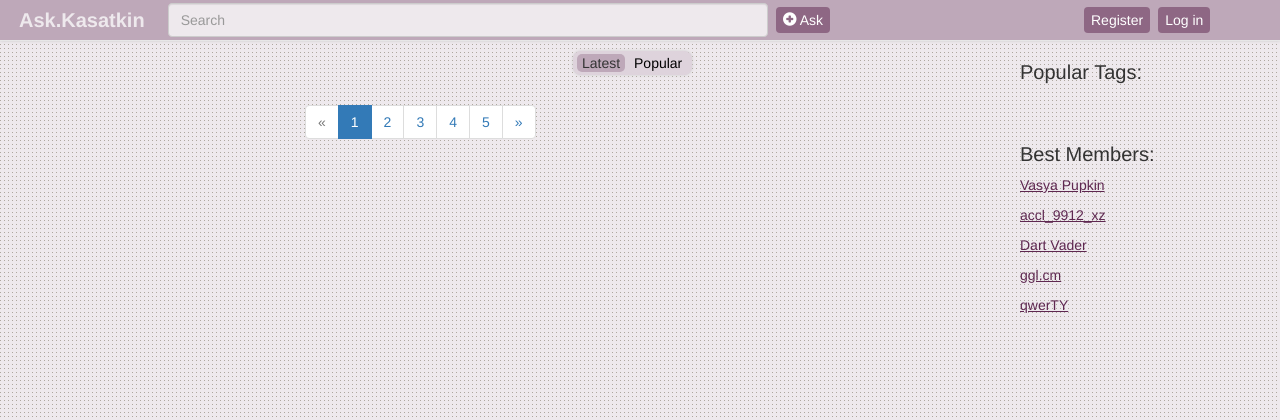
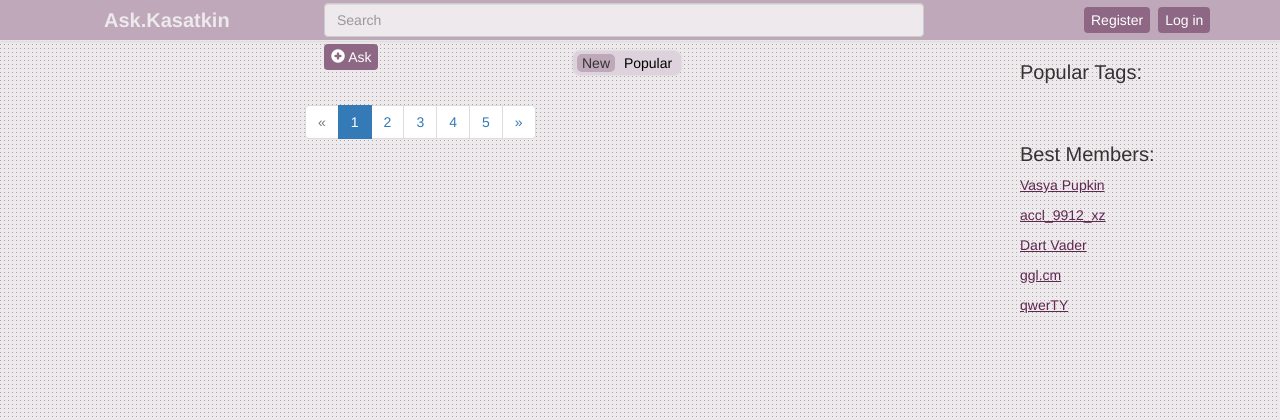
Before and after one commit to d3QUone/ask_kasatkin, a Django app: page / in a window 1280 px wide. Shown: the top 420 px of the page. Run offline with Django 3.2, Linux system fonts and the light colour scheme; data that the repository does not hold is empty; some libraries are stand-ins or nearby versions.

Commit message:
making search ...

```diff
--- a/ask_kasatkin/core/views.py
+++ b/ask_kasatkin/core/views.py
@@ -218,13 +218,20 @@ def all_by_tag(request, tag_n=None):
     return render(request, "core__by_tag.html", data)
 
 
-##### AJAX (POST) methods #####
+##### jQuery-AJAX (POST) methods #####
 
-# !!! same template to search by tag OR by name
-# even everything the same... different sources of data only
+# I'll use this for all searches..
+#
+# - add a page dividing results by tag / by question ???
+#
 @csrf_exempt
 def search(request):
     if request.method == "POST":
+        input = request.POST["input"]
+
+
+
+
         return HttpResponse("JSON result ... ")
 
 
--- a/ask_kasatkin/static/css/improve.css
+++ b/ask_kasatkin/static/css/improve.css
@@ -47,8 +47,7 @@ body {
 .navbar__title {
     display: inline-block;
     margin-top: 6px;
-    margin-left: 15px;
-    margin-right: 15px;
+    margin-left: 100px;
     color: #EEE9ED;
     font-size: 20px;
     font-weight: 700;
@@ -60,14 +59,26 @@ body {
 
 .empty__block {
     display: inline-block;
-    float: left;
-    min-width: 0%;
-    max-width: 10%;
-    width: 1px;
+    position: absolute;
+    left: 50%;
+
+    /*
+    display: inline;
+    position: absolute;
+    left: 100px;
+    right: 0px;
+    margin-left: auto;
+    margin-right: auto;
+    */
+}
+
+.empty__block__child {
+    display: inline-block;
+    position: relative;
+    left: -50%;
 }
 
 .navbar__input__form {
-    display: inline-block;
     background-color: #EEE9ED;
     width: 600px;
     margin-top: 3px;
@@ -113,10 +124,11 @@ body {
 
 /* switcher */
 .switchers__block {
+    display: inline-block;
     padding-top: 2px;
     padding-bottom: 2px;
     padding-left: 4px;
-    width: 119px;
+    padding-right: 4px;
     margin-bottom: 10px;
     margin-left: 40%;
     background-color: #DED3DC;
--- a/ask_kasatkin/templates/base.html
+++ b/ask_kasatkin/templates/base.html
@@ -15,11 +15,11 @@
           <a href="{% url 'core:home' %}" class="navbar__title">Ask.Kasatkin</a>
         </span>
 
-        <span class="empty__block"></span>
+        <span class="empty__block">
+          <span class="empty__block__child">
 
             <span class="no__paddings">
-          <form method="GET" action="#">
-            <!-- dont forget to use JQuery -->
+              <form id="search__form" action="">
                 <input name="request" type="search" class="form-control navbar__input__form" placeholder="Search">
               </form>
             </span>
@@ -28,6 +28,9 @@
               <a href="{% if user.is_authenticated %}{% url 'core:create_question' %}{% else %}{% url 'user_profile:login' %}{% endif %}" class="btn button__styled">
                 <span class="glyphicon glyphicon-plus-sign" aria-hidden="true"></span> Ask
               </a>
+            </span>
+
+          </span>
         </span>
 
         <div class="navbar__user__miniprofile">
@@ -47,7 +50,7 @@
             <a href="{% url 'user_profile:settings' %}"><span class="glyphicon glyphicon-cog navbar__user__options" data-toggle="tooltip" data-placement="bottom" title="Settings"><span></a>
           </span>
 
-          <span class="no__paddings" style="">
+          <span class="no__paddings">
             <a href="{% url 'user_profile:logout' %}" class="navbar__user__options" data-toggle="tooltip" data-placement="bottom" title="Log out">Exit</a>
           </span>
 
--- a/ask_kasatkin/templates/core__index.html
+++ b/ask_kasatkin/templates/core__index.html
@@ -3,10 +3,10 @@
 {% block content %}
 <div class="switchers__block">
 {% if query == 'latest' %}
-  <div class="switcher__active">Latest</div>
+  <div class="switcher__active">New</div>
   <div class="switcher__notactive"><a href="{% url 'core:home' %}?query=popular" class="link__clear">Popular</a></div>
 {% else %}
-  <div class="switcher__notactive"><a href="{% url 'core:home' %}?query=latest" class="link__clear">Latest</a></div>
+  <div class="switcher__notactive"><a href="{% url 'core:home' %}?query=latest" class="link__clear">New</a></div>
   <div class="switcher__active">Popular</div>
 {% endif %}
 </div>
```
Lines whose indentation alone changed are shown as unchanged.
